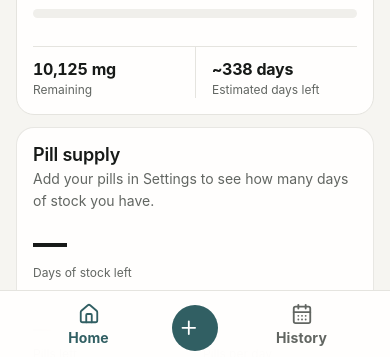
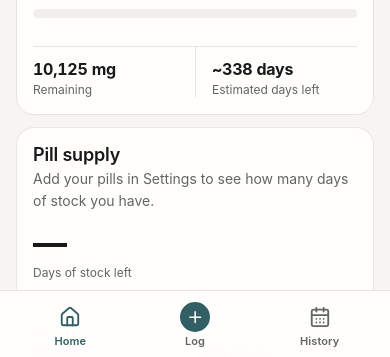
Before and after one commit to jordansinangote08-max/Isotret, a plain HTML site: page index.html in a window 390 px wide. Shown: the part 485-842 px from the top of the page. Drawn offline with Linux system fonts and the light colour scheme.

Commit message:
Trim the phone home screen and fix the tab bar's alignment
The plus never sat in the middle of its own button. .icon is a block and
the centre action had no centring rule, so the glyph rendered 6.2px left
of the circle's centre — measured, and on every view. Its label row was
4px taller than its neighbours' as well, because the old circular button
still carried font-size: 28px whose line box inflated the row, and it
lacked the align-content the other two items had.

All three tab items now share one 30px glyph row with a label beneath, so
the icon centres and the label baselines match exactly. The centre action
keeps a filled badge, sized to that row rather than floating at its own
size, and gains a "Log" label so it reads as part of the bar. Labels drop
from 14px to 11px, which is the size a tab bar wants.

On phones the home screen is Today, Progress and Pill supply. The
treatment summary duplicated Settings, and the month calendar with its
Taken / Total / Consistency row duplicated the History tab sitting one
tap away. Both stay on desktop, where there is room for them.

The month calendar is no longer built at all on phones — 42 buttons that
were rendered only to be hidden. Crossing the breakpoint renders it.

Co-Authored-By: Claude Opus 5 <noreply@anthropic.com>
Claude-Session: https://claude.ai/code/session_01LzQDwv1jLFMtj2tSiqBnSE

```diff
--- a/app.js
+++ b/app.js
@@ -48,6 +48,9 @@ let modalReturnFocus = null;
 let cloudRequestInFlight = false;
 let stockAlertSignature = "";
 let activeView = "home";
+// Phones show Today, Progress and Pill supply only; the month calendar and the
+// treatment summary are a tab and a menu item away.
+const COMPACT_HOME = window.matchMedia("(max-width: 960px)");
 let stickyOffsetFrame = 0;
 
 const $ = id => document.getElementById(id);
@@ -432,7 +435,7 @@ function renderHome() {
   els.daysLeftHome.textContent = stats.remaining <= 0 ? "Complete" : stats.daysLeft ? `~${formatNumber(stats.daysLeft)} days` : "—";
 
   renderSupply();
-  renderMiniCalendar();
+  if (!COMPACT_HOME.matches) renderMiniCalendar();
 }
 
 function supplyLevel(supply) {
@@ -1097,6 +1100,10 @@ function bindEvents() {
     els.supplyStartDate.focus();
   });
 
+  COMPACT_HOME.addEventListener("change", () => {
+    if (activeView === "home") renderHome();
+  });
+
   window.addEventListener("resize", queueStickyOffset);
   window.addEventListener("orientationchange", queueStickyOffset);
   if (els.topbar && "ResizeObserver" in window) new ResizeObserver(queueStickyOffset).observe(els.topbar);
--- a/index.html
+++ b/index.html
@@ -378,7 +378,7 @@
 
   <nav class="bottom-nav" aria-label="Mobile primary navigation">
     <button class="bottom-nav-item is-active" data-view-target="home" type="button" aria-current="page"><svg class="icon" viewBox="0 0 24 24" fill="none" stroke="currentColor" stroke-width="2" stroke-linecap="round" stroke-linejoin="round" aria-hidden="true"><path d="M15 21v-8a1 1 0 0 0-1-1h-4a1 1 0 0 0-1 1v8" /> <path d="M3 10a2 2 0 0 1 .709-1.528l7-6a2 2 0 0 1 2.582 0l7 6A2 2 0 0 1 21 10v9a2 2 0 0 1-2 2H5a2 2 0 0 1-2-2z" /></svg><small>Home</small></button>
-    <button class="bottom-add" type="button" aria-label="Log a dose" data-open-dose><svg class="icon" viewBox="0 0 24 24" fill="none" stroke="currentColor" stroke-width="2" stroke-linecap="round" stroke-linejoin="round" aria-hidden="true"><path d="M5 12h14" /> <path d="M12 5v14" /></svg></button>
+    <button class="bottom-add" type="button" aria-label="Log a dose" data-open-dose><span class="bottom-add-badge" aria-hidden="true"><svg class="icon" viewBox="0 0 24 24" fill="none" stroke="currentColor" stroke-width="2" stroke-linecap="round" stroke-linejoin="round" aria-hidden="true"><path d="M5 12h14" /> <path d="M12 5v14" /></svg></span><small>Log</small></button>
     <button class="bottom-nav-item" data-view-target="history" type="button"><svg class="icon" viewBox="0 0 24 24" fill="none" stroke="currentColor" stroke-width="2" stroke-linecap="round" stroke-linejoin="round" aria-hidden="true"><path d="M8 2v4" /> <path d="M16 2v4" /> <rect width="18" height="18" x="3" y="4" rx="2" /> <path d="M3 10h18" /> <path d="M8 14h.01" /> <path d="M12 14h.01" /> <path d="M16 14h.01" /> <path d="M8 18h.01" /> <path d="M12 18h.01" /> <path d="M16 18h.01" /></svg><small>History</small></button>
   </nav>
 
--- a/styles.css
+++ b/styles.css
@@ -2203,3 +2203,92 @@ input:focus-visible,
   background: var(--success-soft);
   color: var(--success);
 }
+
+/* =========================================================
+   TAB BAR — one glyph row, so every item lines up
+   The centre action centred nothing: .icon is a block, the button had no
+   centring, and the plus sat 6.2px left of its own circle. All three items
+   now share a fixed 30px glyph row with a label under it.
+========================================================= */
+
+@media (max-width: 960px) {
+  .bottom-nav {
+    grid-template-columns: repeat(3, minmax(0, 1fr));
+    align-items: center;
+    padding-inline: var(--space-2);
+  }
+
+  .bottom-nav-item,
+  .bottom-add {
+    display: grid;
+    grid-template-rows: 30px auto;
+    justify-items: center;
+    align-items: center;
+    align-content: center;
+    gap: 3px;
+    min-height: 52px;
+    width: auto;
+    height: auto;
+    margin: 0;
+    padding: 1px 6px;
+    /* The old circular button carried font-size: 28px, whose line box made its
+       label row 4px taller than the other two items'. */
+    font-size: 11px;
+    line-height: 1.2;
+    background: none;
+    box-shadow: none;
+    border-radius: var(--radius-md);
+  }
+
+  .bottom-nav-item .icon {
+    width: 1.375rem;
+    height: 1.375rem;
+  }
+
+  /* The primary action keeps its filled badge, sized to the glyph row so its
+     centre sits on the same line as the other two icons. */
+  .bottom-add-badge {
+    display: grid;
+    place-items: center;
+    width: 30px;
+    height: 30px;
+    border-radius: 50%;
+    background: var(--primary);
+    color: var(--surface);
+  }
+
+  .bottom-add-badge .icon {
+    width: 1.15rem;
+    height: 1.15rem;
+  }
+
+  .bottom-nav-item small,
+  .bottom-add small {
+    font-size: 11px;
+    font-weight: 600;
+    line-height: 1.2;
+    letter-spacing: 0.01em;
+  }
+
+  .bottom-add small {
+    color: var(--muted);
+  }
+}
+
+[data-theme="dark"] .bottom-add-badge {
+  color: #111413;
+}
+
+/* =========================================================
+   PHONE HOME — Today, Progress and Pill supply only
+   The treatment summary repeats Settings, and the month calendar with its
+   Taken / Total / Consistency row repeats the History tab, which is one tap
+   away in the bar below.
+========================================================= */
+
+@media (max-width: 960px) {
+  .home-flow > .treatment-summary,
+  .home-flow > .recent-history-panel {
+    display: none;
+  }
+}
```
